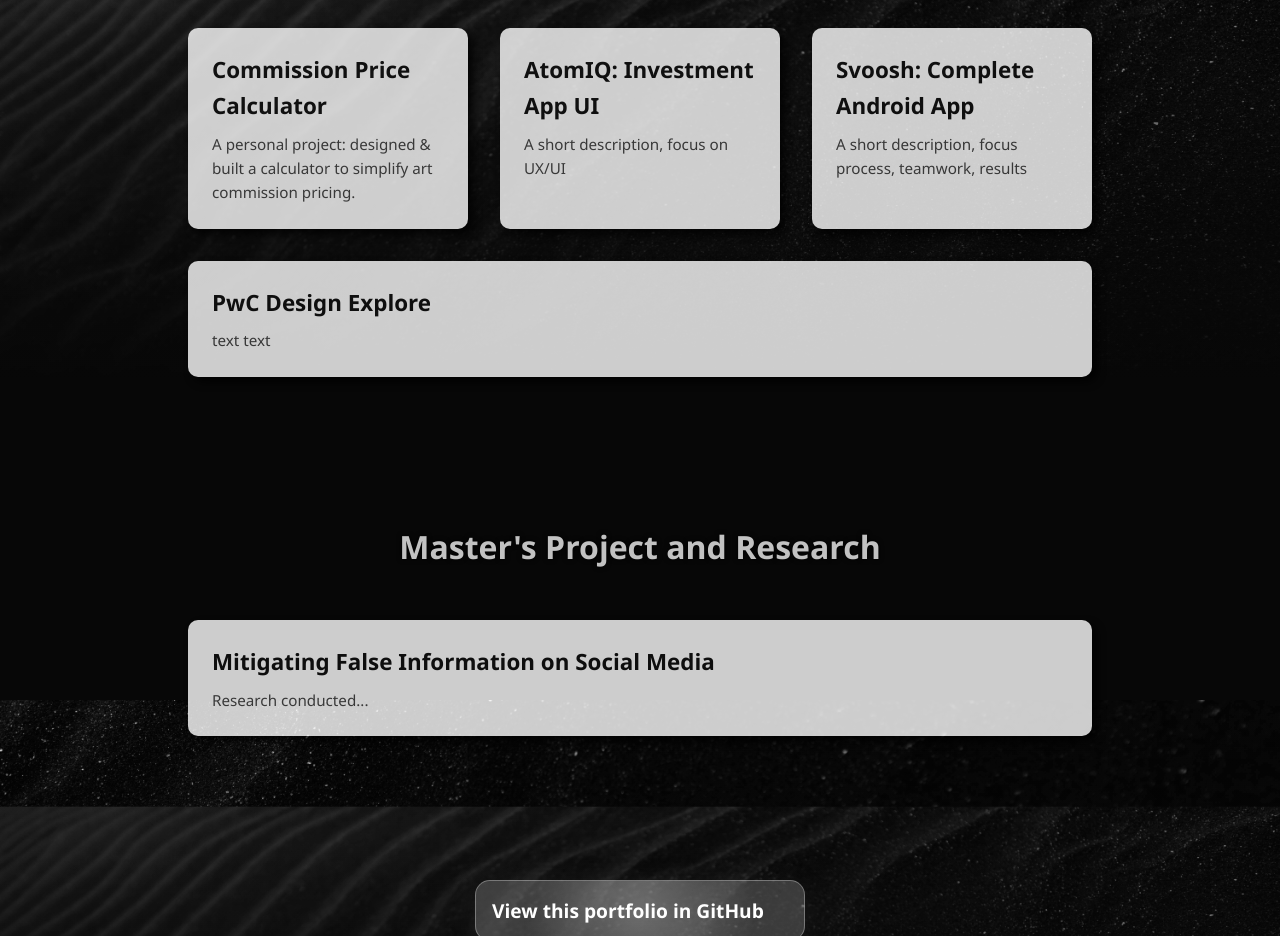
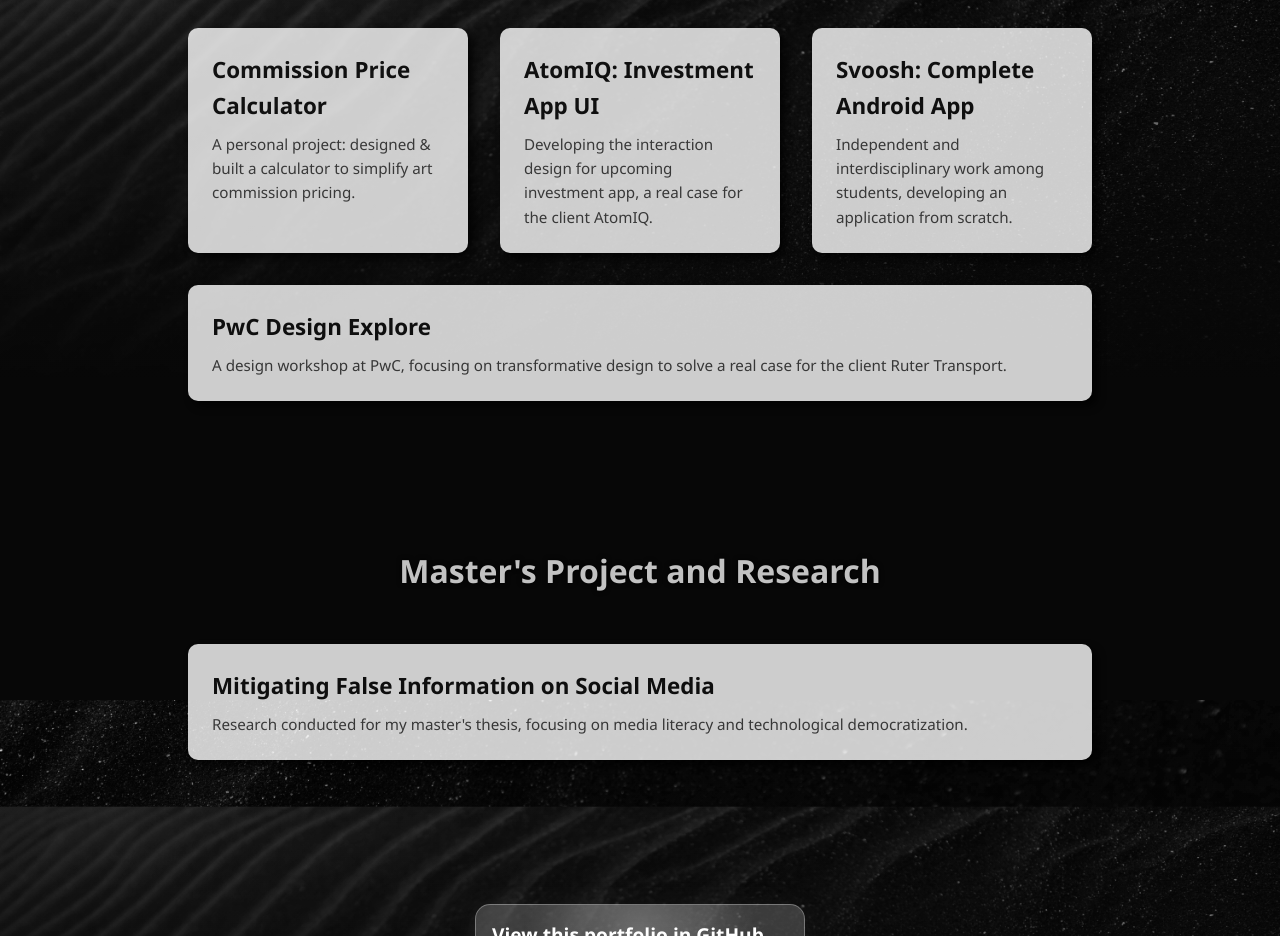
Before and after one commit to baharRi/portfolio, a React (Create React App) app: page / in a window 1280 px wide. Shown: the part 900-1836 px from the top of the page. Built offline with nearby package versions, Linux system fonts and the light colour scheme; some icons are missing.

Commit message:
updated project descriptions

```diff
--- a/src/components/Projects.js
+++ b/src/components/Projects.js
@@ -2,7 +2,7 @@ import React from "react";
 import { Link } from "react-router-dom";
 import GitHubIcon from '@mui/icons-material/GitHub';
 
-function Projects() {
+function Projects() { /* focus on UX/UI for project2, focus on process, teamwork, and results for project3 */
   return (
     <>
     <section id="projects" className="projects">
@@ -17,11 +17,13 @@ function Projects() {
         </Link>
         <Link to="/project/2" className="project" style={{ textDecoration: 'none' }}>
           <h3>AtomIQ: Investment App UI</h3>
-          <p>A short description, focus on UX/UI</p>
+          <p>Developing the interaction design for upcoming investment app, a real case for
+            the client AtomIQ.
+          </p>
         </Link>
         <Link to="/project/3" className="project" style={{ textDecoration: 'none' }}>
           <h3>Svoosh: Complete Android App</h3>
-          <p>A short description, focus process, teamwork, results</p>
+          <p>Independent and interdisciplinary work among students, developing an application from scratch.</p>
         </Link>
       </div>
 
@@ -29,7 +31,8 @@ function Projects() {
         <Link to="/project/5" className="project" style={{ textDecoration: 'none' }}>
           <h3>PwC Design Explore</h3>
           <p>
-            text text
+            A design workshop at PwC, focusing on transformative design to solve a real case
+            for the client Ruter Transport.
           </p>
         </Link>
       </div>
@@ -42,7 +45,8 @@ function Projects() {
         <Link to="/project/4" className="project" style={{ textDecoration: 'none' }}>
           <h3>Mitigating False Information on Social Media</h3>
           <p>
-            Research conducted...
+            Research conducted for my master's thesis, focusing on media literacy and
+            technological democratization.
           </p>
         </Link>
       </div>
```
